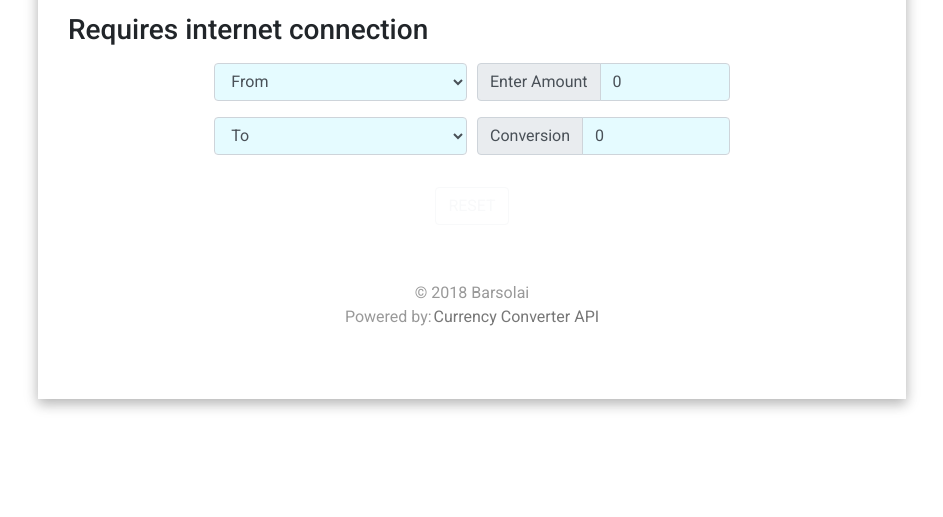
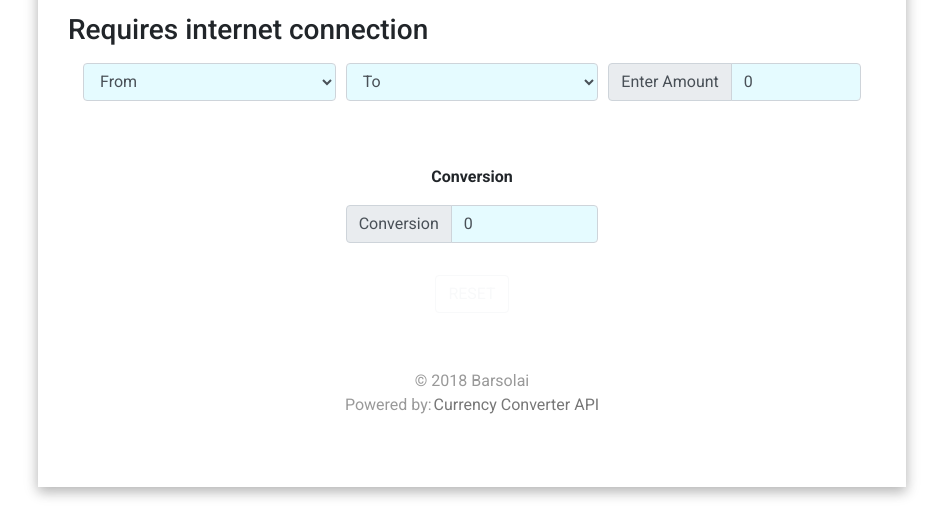
Before and after one commit to ChrisBarsolai/alc-3.0-currency-converter, a plain HTML site: page index.html in a window 1280 px wide. Shown: the part 289-806 px from the top of the page, without its empty margins (168-1111 px from the left). Drawn offline with Linux system fonts and the light colour scheme; no server answers.

Commit message:
Add files

```diff
--- a/index.html
+++ b/index.html
@@ -29,6 +29,11 @@
                 </select>
               </div>
               <div class="form-group col-lg-4">
+                <select name="inputToCountry" class="form-control" id="inputToCountry">
+                  <option value=''>To</option>
+                </select>
+              </div>
+              <div class="form-group col-lg-4">
                   <div class="input-group">
                     <div class="input-group-prepend">
                       <div class="input-group-text" id="fromCurrencySymbol">Enter Amount</div>
@@ -45,13 +50,10 @@
               </div>
             </div>
           </div>
+          <br><br>
+          <p align="center"><b>Conversion</b></p>
           <div>
             <div class="form-row justify-content-center">
-              <div class="form-group col-lg-4">
-                <select name="inputToCountry" class="form-control" id="inputToCountry">
-                  <option value=''>To</option>
-                </select>
-              </div>
               <div class="form-group col-lg-3">
                 <div class="input-group">
                   <div class="input-group-prepend">
```
